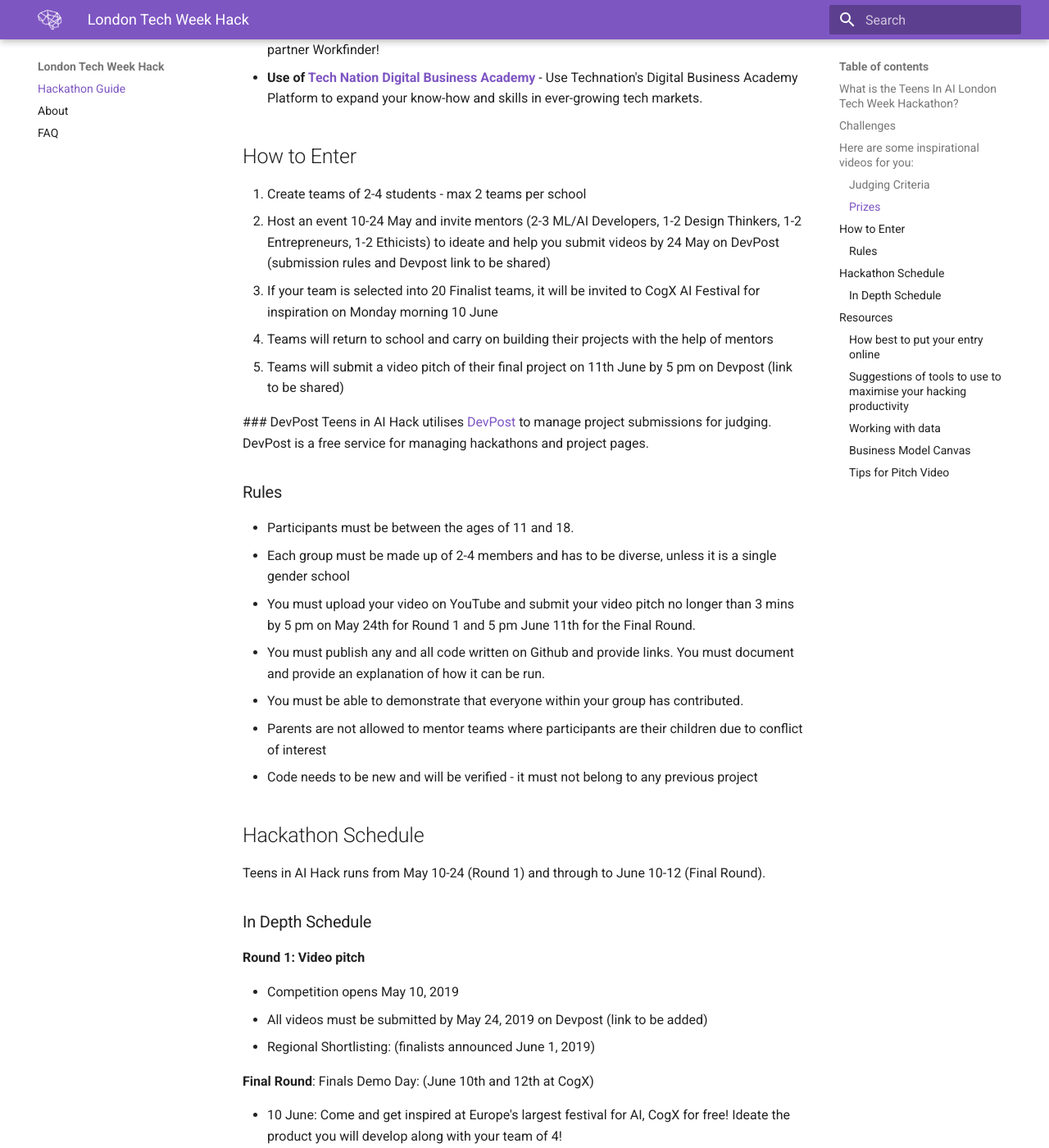
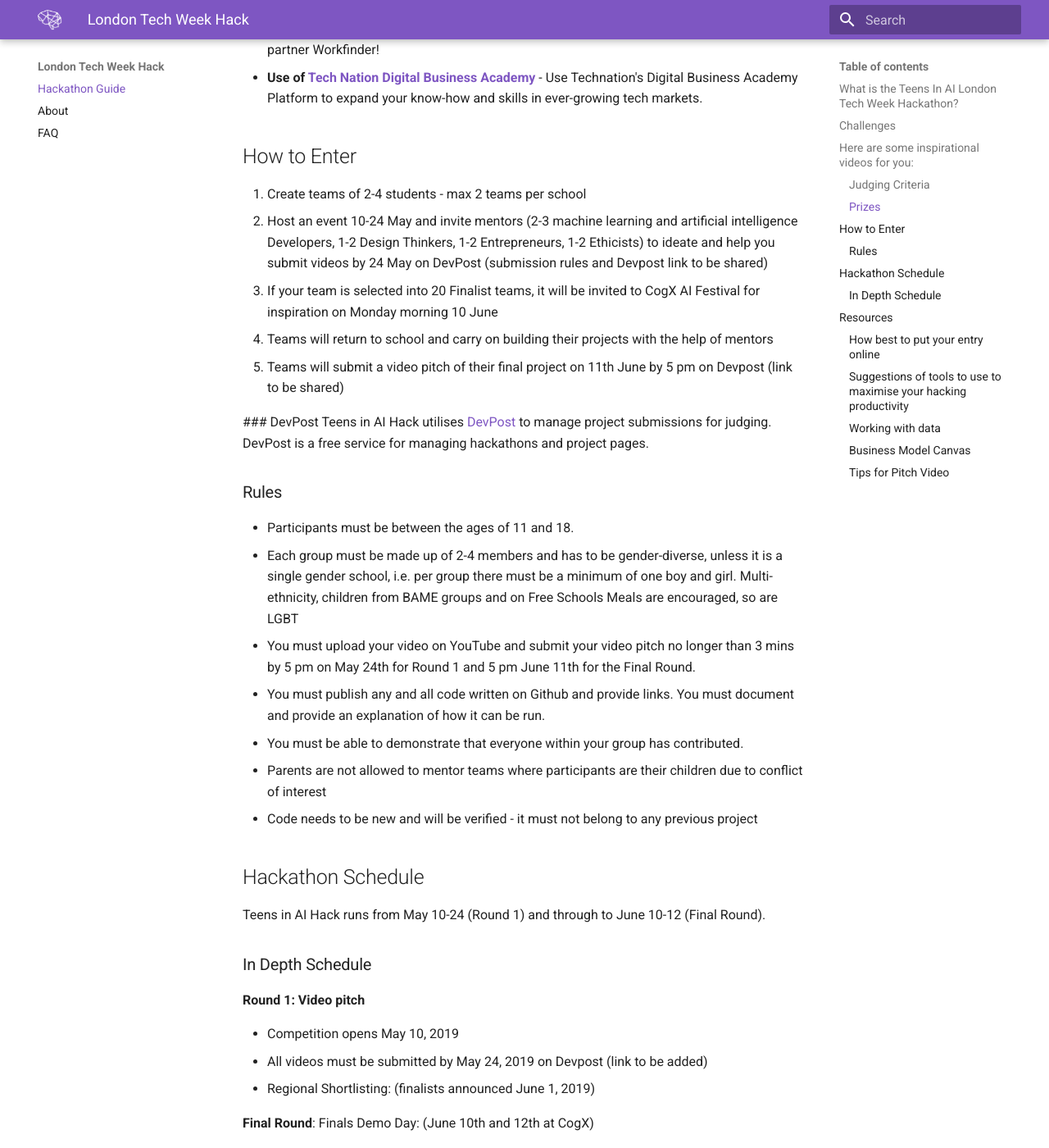
Before and after one commit to elenasinel/tech-week, an MkDocs documentation site: the page built from docs/index.md, in a window 1280 px wide and 1400 px high, scrolled down 3677 px. Shown: the whole window at 82% size. Built offline with MkDocs 1.6.1 and Material for MkDocs 9.7.7, drawn with Linux system fonts in a browser that asks for light colours; some of the changed text lies outside the part shown.

Commit message:
Update Documentation “index”

```diff
--- a/docs/index.md
+++ b/docs/index.md
@@ -60,7 +60,7 @@
 ## How to Enter
 
 1. Create teams of 2-4 students - max 2 teams per school
-2. Host an event 10-24 May and invite mentors (2-3 ML/AI Developers, 1-2 Design Thinkers, 1-2 Entrepreneurs, 1-2 Ethicists) to ideate and help you submit videos by 24 May on DevPost (submission rules and Devpost link to be shared)
+2. Host an event 10-24 May and invite mentors (2-3 machine learning and artificial intelligence Developers, 1-2 Design Thinkers, 1-2 Entrepreneurs, 1-2 Ethicists) to ideate and help you submit videos by 24 May on DevPost (submission rules and Devpost link to be shared)
 3. If your team is selected into 20 Finalist teams, it will be invited to CogX AI Festival for inspiration on Monday morning 10 June
 4. Teams will return to school and carry on building their projects with the help of mentors
 5. Teams will submit a video pitch of their final project on 11th June by 5 pm on Devpost (link to be shared)
@@ -71,7 +71,7 @@
 ### Rules
 
 * Participants must be between the ages of 11 and 18.
-* Each group must be made up of 2-4 members and has to be diverse, unless it is a single gender school
+* Each group must be made up of 2-4 members and has to be gender-diverse, unless it is a single gender school, i.e. per group there must be a minimum of one boy and girl. Multi-ethnicity, children from BAME groups and on Free Schools Meals are encouraged, so are LGBT
 * You must upload your video on YouTube and submit your video pitch no longer than 3 mins by 5 pm on May 24th for Round 1 and 5 pm June 11th for the Final Round.
 * You must publish any and all code written on Github and provide links. You must document and provide an explanation of how it can be run.
 * You must be able to demonstrate that everyone within your group has contributed.
@@ -90,7 +90,7 @@
 
 **Final Round**: Finals Demo Day: (June 10th and 12th at CogX)
 
-* 10 June: Come and get inspired at Europe's largest festival for AI, CogX for free! Ideate the product you will develop along with your team of 4!
+* 10 June: Come and get inspired at Europe's largest festival for AI, CogX for free! Ideate the product you will develop alongside your entire team!
 * 11 June: Build your project with the help of expert mentors and submit your project on Devpost
 * 12 June: Demo Day in front of Judges - 2 hrs on Lightning Stage > Judges decide on the final winners (waiting for Tabitha to confirm)
 * 12 June: The winning team presents at CogX final stage
```
